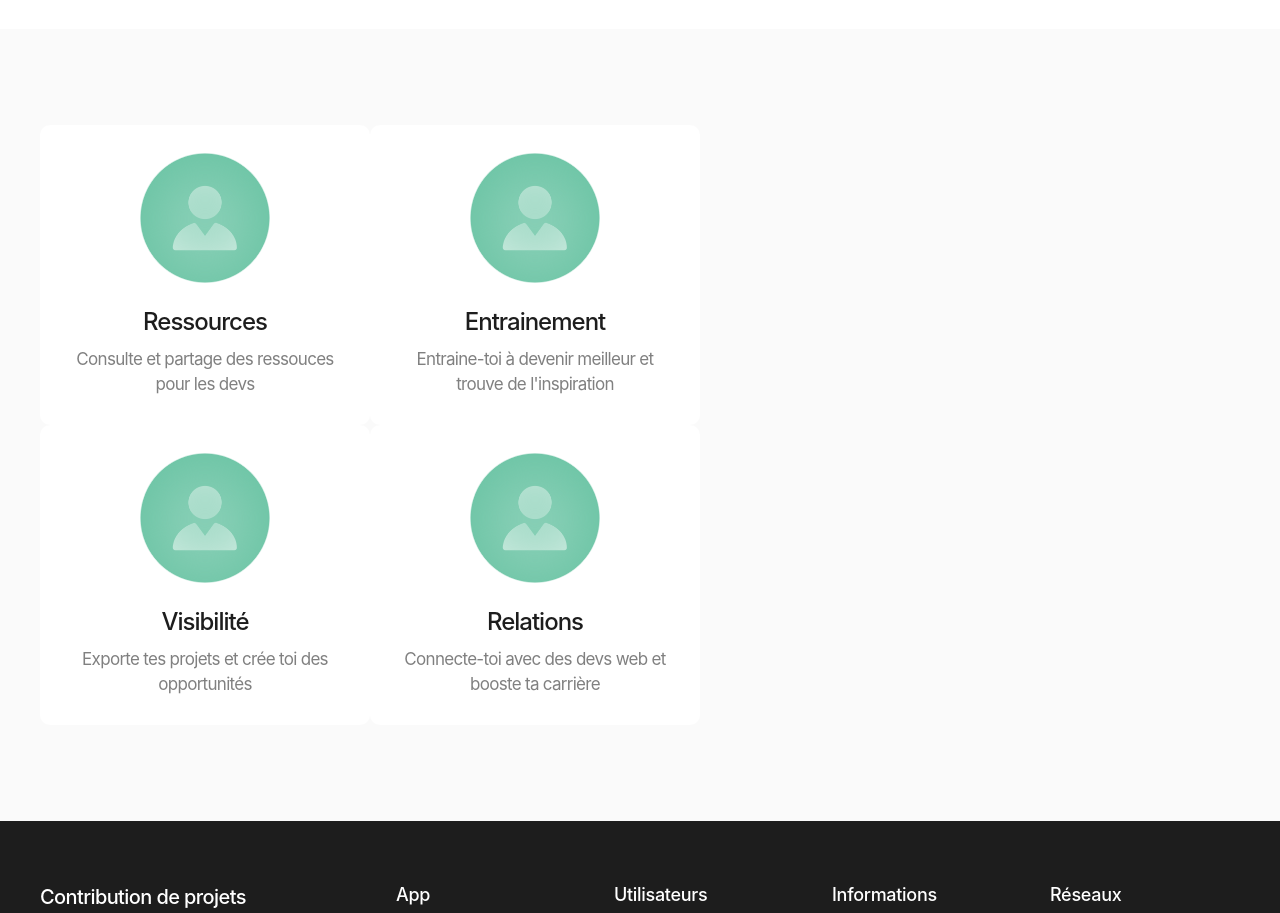
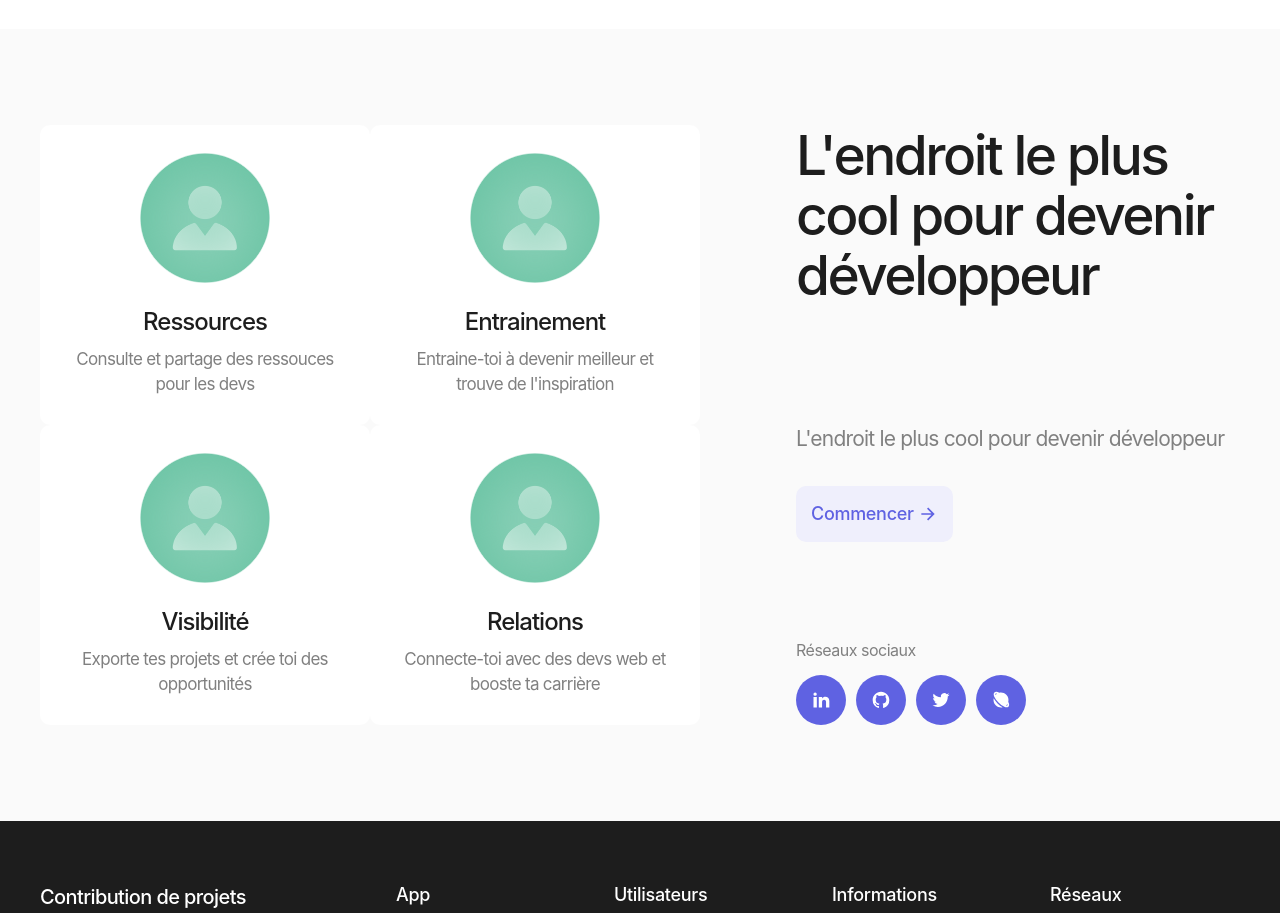
Before and after one commit to FabriceROBERT/Share-Your-Code-v2, a Next.js app: page / in a window 1280 px wide. Shown: the part 760-1673 px from the top of the page. Built offline with nearby package versions, Linux system fonts and the light colour scheme.

Commit message:
finalisation landing page premiere partie

```diff
--- a/src/ui/modules/landig-page/components/featured/featured.view.tsx
+++ b/src/ui/modules/landig-page/components/featured/featured.view.tsx
@@ -5,6 +5,9 @@ import { features } from "process";
 import { v4 as uuidv4 } from "uuid";
 import Typography from "@/ui/design-system/typographie/typography";
 import Image from "next/image";
+import { Buttons } from "@/ui/design-system/buttons/buttons";
+import { RiArrowRightLine } from "react-icons/ri";
+import { SocialNetworksButtons } from "@/ui/design-system/buttons/social-network-buttons";
 
 // Je créer l'interface des objets
 interface FeaturesListInterface {
@@ -85,7 +88,37 @@ export default function FeaturedView() {
     <div className="bg-gray-300">
       <Container className="grid grid-cols-12 gap-24 py-24">
         <div className="col-span-7 grid grid-cols-2">{featuredLists} </div>
-        <div className="  col-span-5"></div>
+        <div className="flex flex-col justify-between gap-10 col-span-5">
+          <div>
+            <Typography variant="h2" component="h2" className="mb-5">
+              L'endroit le plus cool pour devenir développeur
+            </Typography>
+          </div>
+          <div>
+            <Typography
+              variant="body-lg"
+              theme="gray"
+              component="p"
+              className="mb-8"
+            >
+              L'endroit le plus cool pour devenir développeur
+            </Typography>
+            <Buttons variant="secondary" icon={{ icon: RiArrowRightLine }}>
+              Commencer
+            </Buttons>
+          </div>
+          <div>
+            <Typography
+              variant="caption3"
+              theme="gray"
+              component="div"
+              className="mb-4"
+            >
+              Réseaux sociaux
+            </Typography>
+            <SocialNetworksButtons />
+          </div>
+        </div>
       </Container>
     </div>
   );
```
